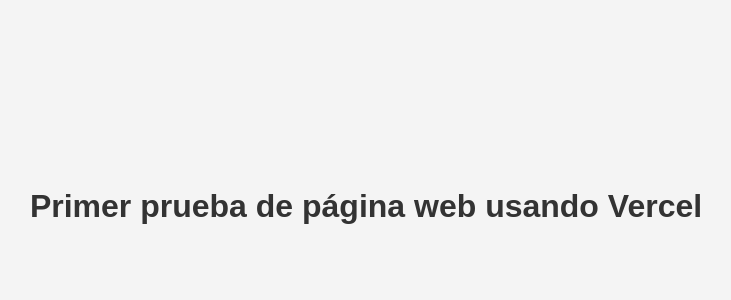
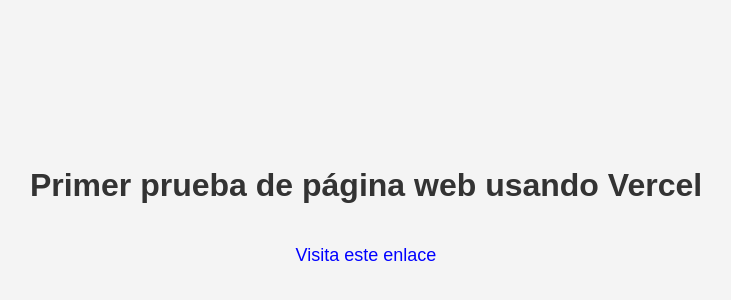
Before and after one commit to damiangn/paginaWeb, a plain HTML site: page index.html in a window 1280 px wide. Shown: the part 202-502 px from the top of the page, without its empty margins (274-1005 px from the left). Drawn offline with Linux system fonts and the light colour scheme.

```diff
--- a/index.html
+++ b/index.html
@@ -8,6 +8,7 @@
         body {
             font-family: Arial, sans-serif;
             display: flex;
+            flex-direction: column;
             justify-content: center;
             align-items: center;
             height: 100vh;
@@ -16,9 +17,16 @@
         h1 {
             color: #333;
         }
+        a {
+            margin-top: 20px;
+            text-decoration: none;
+            color: blue;
+            font-size: 18px;
+        }
     </style>
 </head>
 <body>
     <h1>Primer prueba de página web usando Vercel</h1>
+    <a href="https://www.ejemplo.com" target="_blank">Visita este enlace</a>
 </body>
 </html>
```
